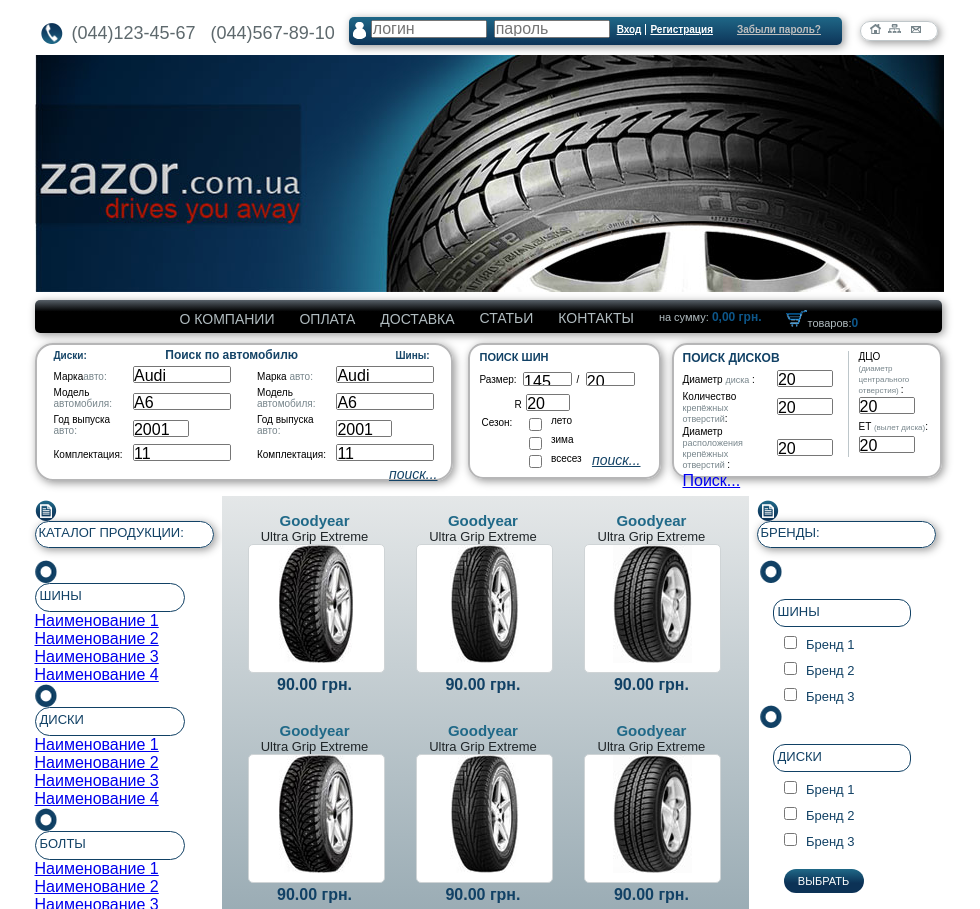
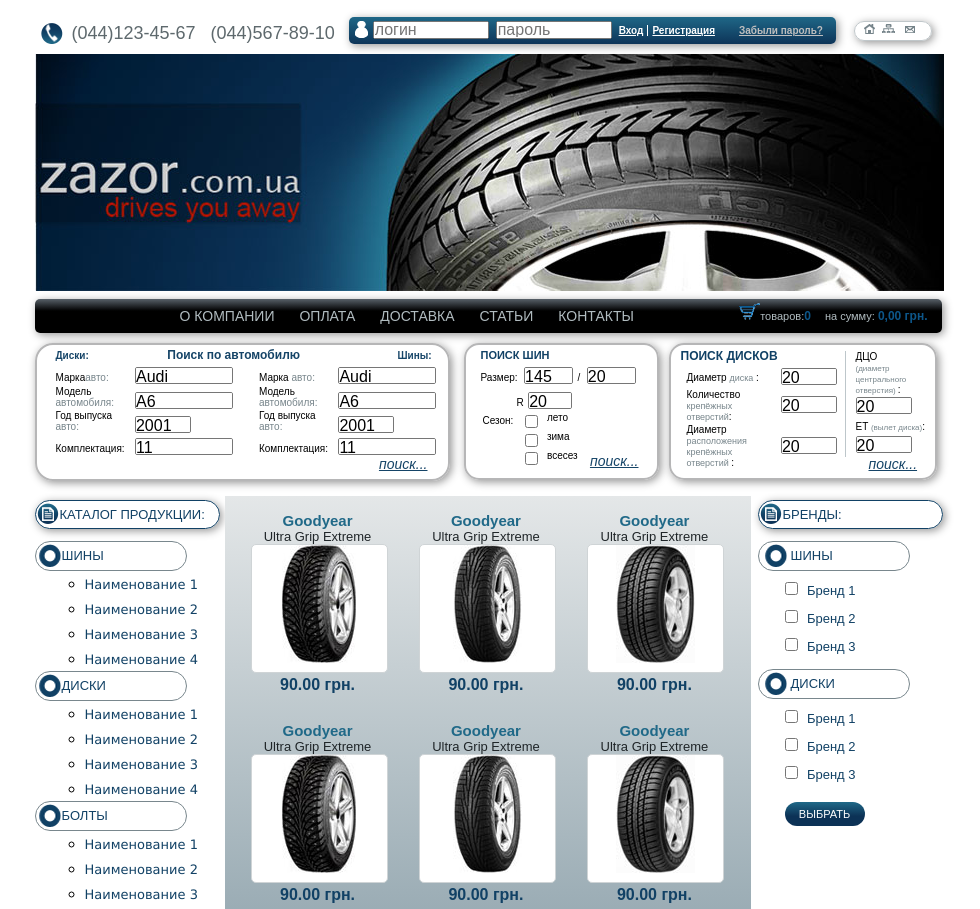
Before and after one commit to natalietsaryova/goit_homework, a plain HTML site: page GoIt hw/hw 6/index.html in a window 1280 px wide. Shown: the top 909 px of the page, without its empty margins (152-1132 px from the left). Drawn offline with Linux system fonts and the light colour scheme.

Commit message:
Update style.css

```diff
--- a/GoIt hw/hw 6/css/style.css
+++ b/GoIt hw/hw 6/css/style.css
@@ -38,9 +38,9 @@
 }
 
 .avtorization { /*main box for avtorization line*/
-   padding: 3px;
+    padding-top: 4px;
     width: 487px;
-   height: 22px;
+    height: 23px;
     float: left;
    background: #1f6787; /* Old browsers */
    background: -moz-linear-gradient(top,  #1f6787 0%, #0d3458 100%); /* FF3.6-15 */
@@ -56,7 +56,7 @@
 .avtorization form img {
   float: left;
   margin-top: 2px;
-  margin-right: 5px;
+  margin: 0 5px;
 }
 
 .avtorization form input{
@@ -117,8 +117,9 @@
 }
 
 .menu {
-   height: 13px;
-   padding: 10px 0 10px 0;
+   height: 34px;
+    line-height: 34px;
+/*   padding: 10px 0 10px 0;*/
    margin-top: 4px;
    border-radius: 5px;
    background: #576068; /* Old browsers */
@@ -133,22 +134,27 @@
 
 .menu ul {
    margin-left: 145px;
+   vertical-align: middle;
 }
 
-.menu ul li {
+.main_part li{
    float: left;
    margin-right: 25px;
 }
 
 .menu ul li a{
+    display: block;
+    height: 26px;
+    line-height: 26px;
+    margin-top: 4px;
    color: #b1bcc0;
    text-decoration: none;
    font-size: 14px;
 }
 
-.menu .main_part li:hover {
-  padding-left: 10px;
-  padding-right: 10px;
+.menu .main_part a:hover {
+  padding: 0 10px;
+
   border-radius: 10px;
   background: #1f6585; /* Old browsers */
   background: -moz-linear-gradient(top,  #1f6585 0%, #0c3357 100%); /* FF3.6-15 */
@@ -157,16 +163,21 @@
   filter: progid:DXImageTransform.Microsoft.gradient( startColorstr='#1f6585', endColorstr='#0c3357',GradientType=0 ); /* IE6-9 */
 }
 
+.second_part li{
+    float: right;
+    margin-right: 14px;
+}
 .menu li:nth-last-child(2) img{
    text-align: center;
    margin-bottom: -8px;
-   margin-left: 52px;
+/*   margin-left: 52px;*/
 }
 
 .menu li:nth-last-child(2),.menu li:last-child {
    color: #b1bcc0;
    font-size: 11px;
 }
+
 
  .menu li span {
     color: #0d5689;
@@ -188,18 +199,25 @@
 /*-----start of first form - ATO-SEARCH------*/
 .auto_search {
    float: left;
+/*
    padding-left: 17px;
    padding-right: 13px;
-   width:384px;
+*/
+   width:411px;
    height: 134px;
    border: 2px solid #b6b6b7;
    border-radius: 18px;
    box-shadow: 2px 2px 8px 0px rgba(150,150,150,1);
 }
+.auto_search_header{
+    margin-left: 19px;
+    height: 19px;
+}
 
 .auto_search_header p{
    display: inline;
    font-size: 10px;
+
    color: #154467;
    font-weight: bold;
 }
@@ -212,10 +230,11 @@
 
 .auto_disk_search {
     float: left;
+    margin-left: 19px;
 }
 
-.car_brand, .car_model, .car_complectation, .car_year {
-    margin-bottom: 3px;
+.car_brand, .car_year {
+    margin-bottom: 1px;
 }
 
  .car_brand p, .car_model p, .car_complectation p, .car_year p{ /*text align*/
@@ -244,16 +263,14 @@
     float: left;
     margin-left: 26px;
 }
-
-.searching {
-    text-align: right;
+.searching a {
+    display: inline-block;
+    color: #154467;
     font-style: italic;
-}
-
- .searching a {
-    color: #154467;
     font-size: 14px;
     text-transform: lowercase;
+    float: right;
+    margin-right: 20px;
 }
 /*-----end of first form - ATO-SEARCH------*/
 
@@ -261,16 +278,19 @@
 .bus_search {
     position: relative;
     float: left;
-    padding: 6px 14px 10px 10px;
-    margin-left: 15px;
-    margin-right: 11px;
-    width:165px;
-    height: 116px;
+
+    margin-left: 14px;
+
+    width: 191px;
+    height: 133px;
     border: 2px solid #b6b6b7;
     border-radius: 15px;
     box-shadow: 2px 2px 8px 0px rgba(150,150,150,1);
 }
-
+.bus_search_header{
+    margin-left: 15px;
+    padding-top: 4px;
+}
  .bus_search_header p{
     margin-bottom: 6px;
     text-align: left;
@@ -278,7 +298,9 @@
     font-size: 11px;
     color: #114165;
 }
-
+.bus_size{
+    margin-left: 15px;
+}
  .bus_size p{
     display: inline-block;
     font-size: 10px;
@@ -287,12 +309,12 @@
 
 .bus_size select {
    width: 49px;
-   height: 14px;
+   height: 17px;
    margin-left: 2px;
 }
 
 .bus_R {
-   margin-left: 35px;
+   margin-left: 51px;
    margin-top: 7px;
 }
 
@@ -307,7 +329,9 @@
    width: 44px;
    height: 17px;
 }
-
+.bus_season{
+    margin-left: 15px;
+}
 .bus_season_header p {
    display: inline-block;
    font-size: 10px;
@@ -324,7 +348,7 @@
 .bus_season_checkbox_1 {
    display: inline-block;
    vertical-align: middle;
-   margin: -5px 0 -3px 0;
+
 }
 
 .bus_season_checkbox label {
@@ -356,21 +380,40 @@
 .disks_search {
    position: relative;
    float: left;
-   padding: 6px 15px 9px 9px;
-   width:242px;
-   height: 116px;
+   margin-left: 10px;
+   width:264px;
+   height: 133px;
    border: 2px solid #b6b6b7;
    border-radius: 15px;
    box-shadow: 2px 2px 8px 0px rgba(150,150,150,1);
 }
+ .searching3 a{
+      display: inline-block;
 
+    color: #154467;
+    font-size: 14px;
+    text-transform: lowercase;
+    font-style: italic;
+    margin-right: 18px;
+    position: absolute;
+     bottom: 6px;
+    left: 198px;
+}
+
+
+.disks_search_header{
+    margin-left: 10px;
+    padding-top: 4px;
+}
 .disks_search_header p{
    margin-bottom: 5px;
    font-size: 12px;
    color: #114165;
    font-weight: bold;
 }
-
+.ml{
+    margin-left: 16px;
+}
 .disks_diametr p, .disks_amount p, .disks_DCO p,.disks_ET p {
    display: inline-block;
    color: black;
@@ -421,66 +464,92 @@
 /*------------------------START OF SIDEBAR--------------------------------------*/
 .conteiner {
    display: table-cell;
+    width: 100%;
 }
 
 .sidebar {
+    width: 183px;
    float: left;
    margin-top: 19px;
 }
 
 .catalog img{
-   vertical-align: middle;
+
+    border: 0;
+    display: block;
+    float: left;
+    margin: 2px 1px 0 1px;
 
 }
 
-.catalog li p{
-   padding: 3px;
+.catalog li {
+/*   padding: 3px;*/
    border: 1px solid #114165;
-   width: 171px;
-   height: 19px;
-   font-size: 13px;
+   width: 183px;
+   height: 27px;
+
    margin-bottom: 12px;
    border-radius: 15px;
    vertical-align: middle;
-   color: #114165;
+
    -webkit-box-shadow: 2px 2px 8px 0px rgba(150,150,150,1);
    -moz-box-shadow: 2px 2px 8px 0px rgba(150,150,150,1);
    box-shadow: 2px 2px 8px 0px rgba(150,150,150,1);
 }
-
+.catalog li p{
+  font-size: 13px;
+    color: #114165;
+    margin-top: 6px;
+}
 .products img{
-   vertical-align: middle;
+    border: 0;
+    display: block;
+    float: left;
+    margin: 2px 1px 0 3px;
 
 }
 
-.products p {
-   padding: 4px;
-   border: 1px solid #114165;
-   width: 140px;
-   height: 19px;
+.products{
+
+width: 150px;
+height: 28px;
+
+border: 1px solid #79878d;
+   border-radius: 15px;
+
+}
+.products p{
     font-size: 13px;
-   border-radius: 15px;
      color: #114165;
+    margin-top: 6px;
 }
 
-.products ul li {
+.product li {
    margin-left: 50px;
    list-style: circle;
-   color: #114165;
+
    line-height: 25px;
 }
 
-.products ul li a{
+.product li a{
    text-decoration: none;
    color: #114165;
-   font-size: 12px;
     line-height: 15px;
+    font-family: "Lucida Sans Unicode";
+    font-size: 13px;
+    font-weight: 400;
 }
 
-.products ul li:hover a {
+.product li:hover a {
    font-weight: bold;
    font-style: italic;
    text-decoration: underline;
+    color: #0c3256;
+    font-family: Arial;
+
+font-size: 14px;
+font-weight: 700;
+
 }
 /*------------------------END OF SIDEBAR--------------------------------------*/
 
@@ -492,11 +561,11 @@
 
 /*------------------------START OF CONTENT--------------------------------------*/
 .content {
-   width: 527px;
+   width: 526px;
    float: left;
    margin-top: 15px;
-   margin-left: 8px;
-   margin-right: 8px;
+   margin-left: 7px;
+   margin-right: 7px;
    padding-top: 16px;
    background: #c9cfd1; /* Old browsers */
    background: -moz-linear-gradient(top,  #e4e7e8 0%, #94a7b0 70%); /* FF3.6-15 */
@@ -549,7 +618,8 @@
 
 /*------------------------START OF ASIDE--------------------------------------*/
 .aside {
-   float: left;
+    width: 183px;
+   float: right;
    margin-top: 19px;
 }
 
@@ -584,22 +654,16 @@
    padding-bottom: 3px;
 }
 
-.products-2 p {
-   padding: 4px;
-   margin-top: 13px;
-   margin-left: 16px;
-   border: 1px solid #114165;
-   width: 128px;
-   height: 18px;
-   font-size: 13px;
-   border-radius: 12px;
-   color: #114165;
+.mtop{
+margin-top: 14px;
 }
-
+.mt10{
+margin-top: 10px;
+}
 input[type="checkbox"] {
    display: inline-block;
    margin-left: 27px;
-   margin-top: 9px;
+
 }
 
  label{
```
Lines whose indentation alone changed are shown as unchanged.
